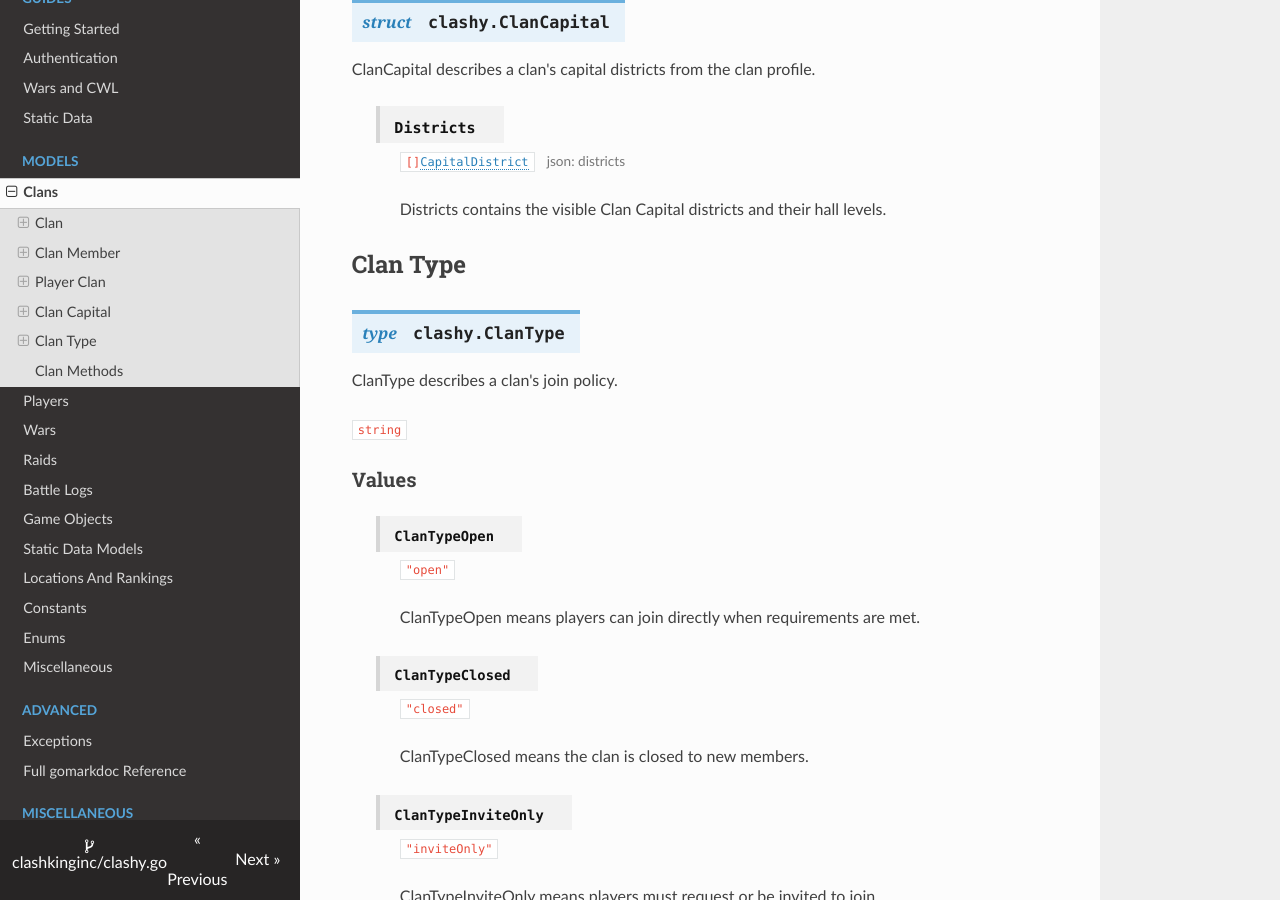
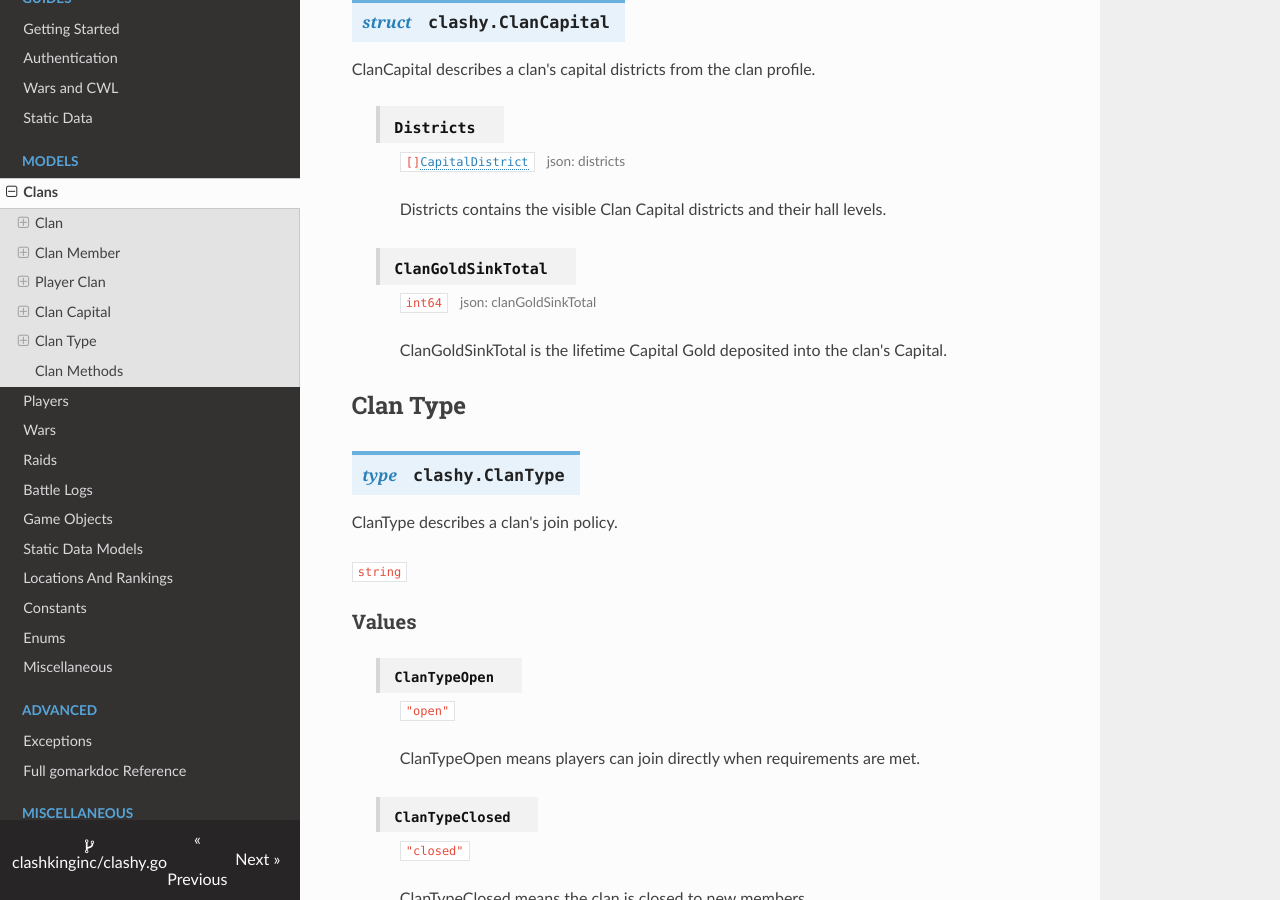
Before and after one commit to ClashKingInc/clashy.go, an MkDocs documentation site: the page built from docs/api/clans.md, in a window 1280 px wide and 900 px high, scrolled down 7284 px. Built offline with MkDocs 1.6.1, drawn with Linux system fonts in a browser that asks for light colours; nearby versions of some CDN libraries.

Commit message:
feat(clans): expose capital gold total

```diff
--- a/docs/api/clans.md
+++ b/docs/api/clans.md
@@ -509,6 +509,17 @@ levels.
 
 </div>
 
+<div class="api-field" id="clancapital-clangoldsinktotal" markdown="1">
+
+### `ClanGoldSinkTotal`
+
+<p><code>int64</code> <span class="api-json">json: clanGoldSinkTotal</span></p>
+
+ClanGoldSinkTotal is the lifetime Capital Gold deposited into the clan's
+Capital.
+
+</div>
+
 <a id="clantype"></a>
 
 ## Clan Type
```
Also changed, not shown: docs/api/clashy.md (+4 -1 lines), 2 other files.
